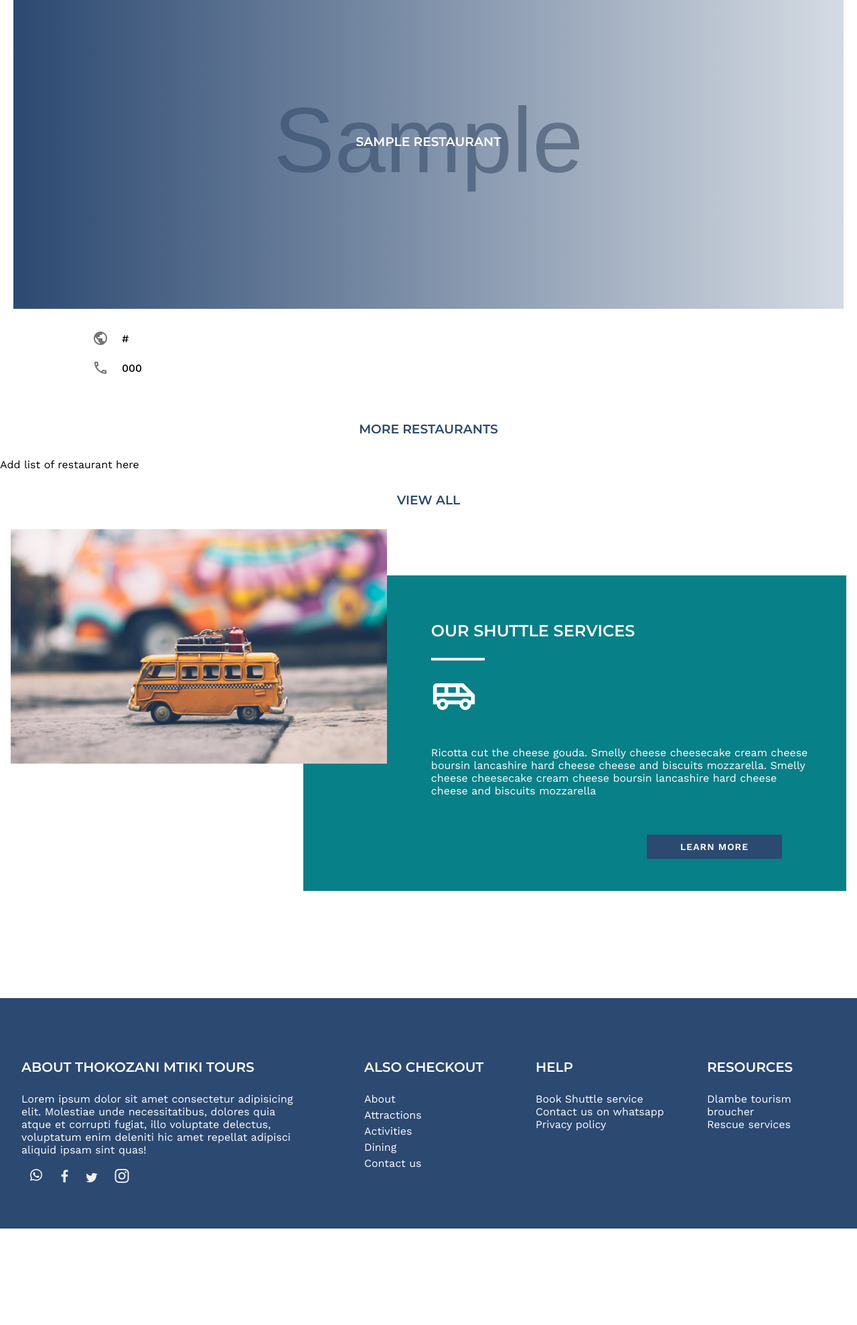
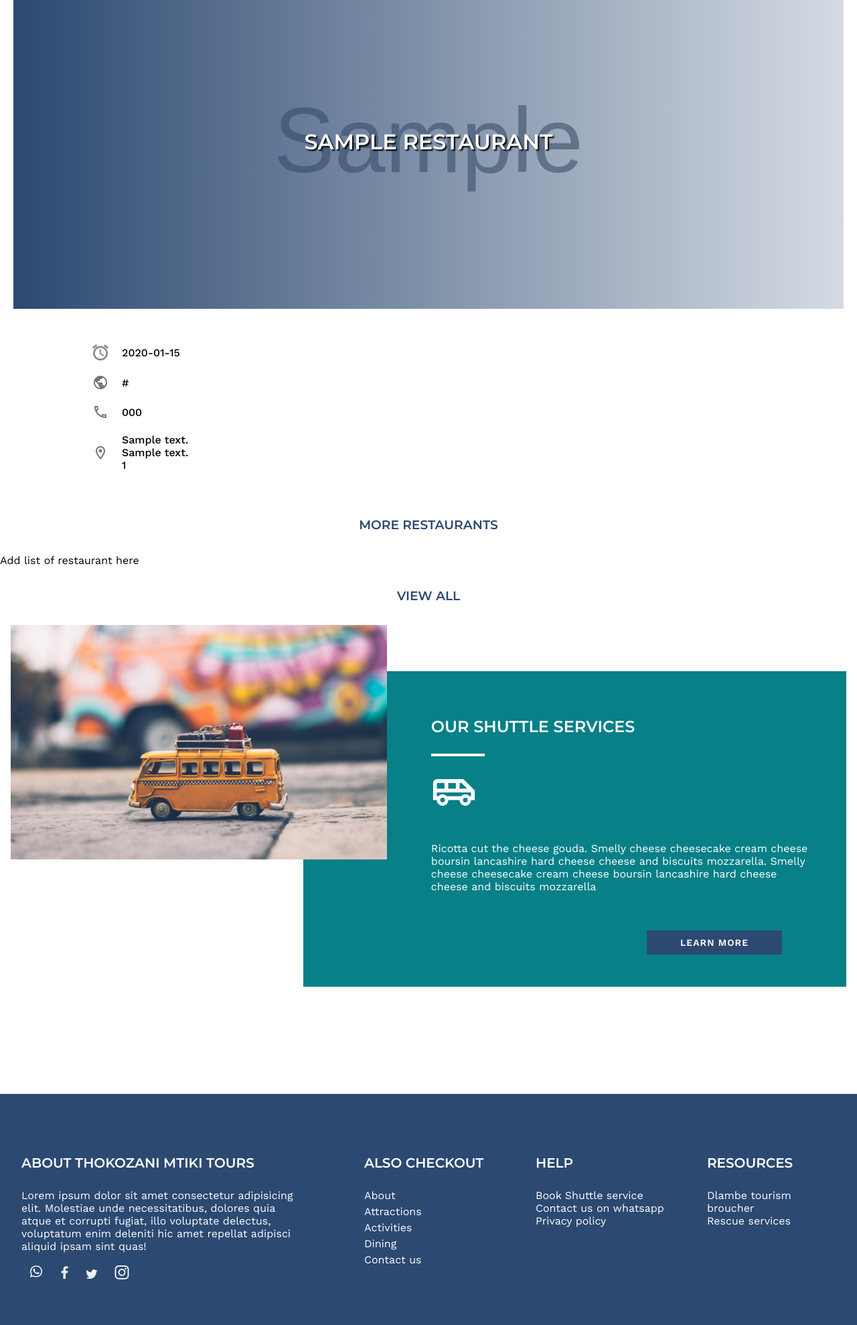
Before and after one commit to Spha88/thoko_django_app, a Django app: a page that uses templates/pages/single_restaurant_page.html in a window 1280 px wide. Shown: the part 181-2159 px from the top of the page at 67% size. Before the commit the page ends 2015 px from the top, so only its background shows below. Run offline with Django 4.2, Linux system fonts and the light colour scheme; tables that the repository leaves empty hold one stand-in row (values such as "Sample post"); grey boxes marked "Sample" are stand-in pictures.

Commit message:
Add more details of single_restauarant_page.html from the database

```diff
--- a/restaurants/helper_functions.py
+++ b/restaurants/helper_functions.py
@@ -4,10 +4,19 @@ def add_num_of_star_list(objects):
         Add number_of_stars list to each attraction based on the "stars" field to be looped in template
     '''
 
-    edited_objects = []
-    for object in objects:
-        object.num_of_stars = [] #adding a new field in object
-        for _ in range(object.stars):
-            object.num_of_stars.append('star')
-        edited_objects.append(object)
-    return edited_objects
+    try:
+        edited_objects = []
+        for object in objects:
+            object.num_of_stars = [] #adding a new field in object
+            for _ in range(object.stars):
+                object.num_of_stars.append('star')
+            edited_objects.append(object)
+        return edited_objects
+
+    except TypeError:
+        """Type error means this is not an iterable, its a single object"""
+        objects.number_of_stars = []
+        for _ in range(objects.stars):
+            objects.number_of_stars.append('star')
+        print(objects.number_of_stars)
+        return objects
--- a/restaurants/views.py
+++ b/restaurants/views.py
@@ -9,4 +9,5 @@ def restaurants(request):
 
 def restaurant_single_page(request, slug):
     restaurant = Restaurant.objects.get(slug=slug)
+    restaurant = add_num_of_star_list(restaurant)
     return render(request, 'pages/single_restaurant_page.html', {'restaurant': restaurant})
--- a/templates/pages/single_restaurant_page.html
+++ b/templates/pages/single_restaurant_page.html
@@ -21,6 +21,13 @@
             <div class="single_page_hero" style="background-image: url('{{ restaurant.thumb_nail.url }}')">
                 <div class="over-lay"></div>
                 <h3>{{ restaurant.title }}</h3>
+                {% if restaurant.stars %}
+                    <div class="single_page_star_rating">
+                        {% for star in restaurant.number_of_stars %}
+                            <img src="{% static 'images/star_rating.svg' %}" alt="star" />
+                        {% endfor %}
+                    </div>
+                {% endif %}
             </div>
             <div class="single_page_body">
                 <ul class="single_page_info">
@@ -30,10 +37,10 @@
                             <span>{{ restaurant.contact_person }}</span></li>
                     {% endif %}
 
-                    {% if restaurant.location %}
+                    {% if restaurant.business_times %}
                         <li>
-                            <img src="{% static "icons/location.png" %}" alt="" />
-                            <a href="">{{ restaurant.location }}</a></li>
+                            <img src="{% static "icons/time.png" %}" alt="" />
+                            <a href="">{{ restaurant.business_times }}</a></li>
                     {% endif %}
 
 
@@ -47,6 +54,13 @@
                         <li>
                             <img src="{% static "icons/contact_number.png" %}" alt="" />
                             <a href="">{{ restaurant.contact_number }}</a></li>
+                    {% endif %}
+
+                    {% if restaurant.address_street %}
+                        <li>
+                            <img src="{% static "icons/location.png" %}" alt="" />
+                            {{ restaurant.address_street }} <br/>{{ restaurant.address_town }}<br />{{ restaurant.address_postal_code }}
+                        </li>
                     {% endif %}
 
                     {% if restaurant.facebook_page_name and restaurant.facebook_page_link %}
--- a/thoko_website/scss/pages_styles/single_page.scss
+++ b/thoko_website/scss/pages_styles/single_page.scss
@@ -32,6 +32,7 @@
             padding-bottom: 10px;
         }
     }
+
     .single_page_content_container {
         margin: 0 auto 3rem;
         @include media($large-laptop) {
@@ -41,10 +42,10 @@
             padding: 0 10px;
         }
         .single_page_hero {
-            width: 100%;
             height: 500px;
-            position: relative;
+            position: relative; // For the overlay to be contained
             display: flex;
+            flex-direction: column;
             justify-content: center;
             align-items: center;
             background: center center no-repeat;
@@ -62,7 +63,16 @@
             }
             h3 {
                 z-index: 10;
+                font-size: 2em;
                 color: white;
+                text-shadow: 2px 2px 2px #000;
+            }
+            .single_page_star_rating {
+                z-index:11;
+                img {
+                    width: 35px;
+                    height: auto;
+                }
             }
         }
         .single_page_body {
@@ -76,6 +86,7 @@
             }
             .single_page_info {
                 width: 35%;
+                padding-top: 20px;
                 li {
                     padding-bottom: 20px;
                     display: flex;
--- a/thoko_website/static/css/index.css
+++ b/thoko_website/static/css/index.css
@@ -1025,10 +1025,10 @@ a {
   }
 }
 .single_page_details .single_page_content_container .single_page_hero {
-  width: 100%;
   height: 500px;
   position: relative;
   display: flex;
+  flex-direction: column;
   justify-content: center;
   align-items: center;
   background: center center no-repeat;
@@ -1050,7 +1050,16 @@ a {
 }
 .single_page_details .single_page_content_container .single_page_hero h3 {
   z-index: 10;
+  font-size: 2em;
   color: white;
+  text-shadow: 2px 2px 2px #000;
+}
+.single_page_details .single_page_content_container .single_page_hero .single_page_star_rating {
+  z-index: 11;
+}
+.single_page_details .single_page_content_container .single_page_hero .single_page_star_rating img {
+  width: 35px;
+  height: auto;
 }
 .single_page_details .single_page_content_container .single_page_body {
   display: flex;
@@ -1067,6 +1076,7 @@ a {
 }
 .single_page_details .single_page_content_container .single_page_body .single_page_info {
   width: 35%;
+  padding-top: 20px;
   transition: all 500ms ease-in-out;
   transition: all 500ms ease-in-out;
 }
```
Also changed, not shown: 1 other file.
